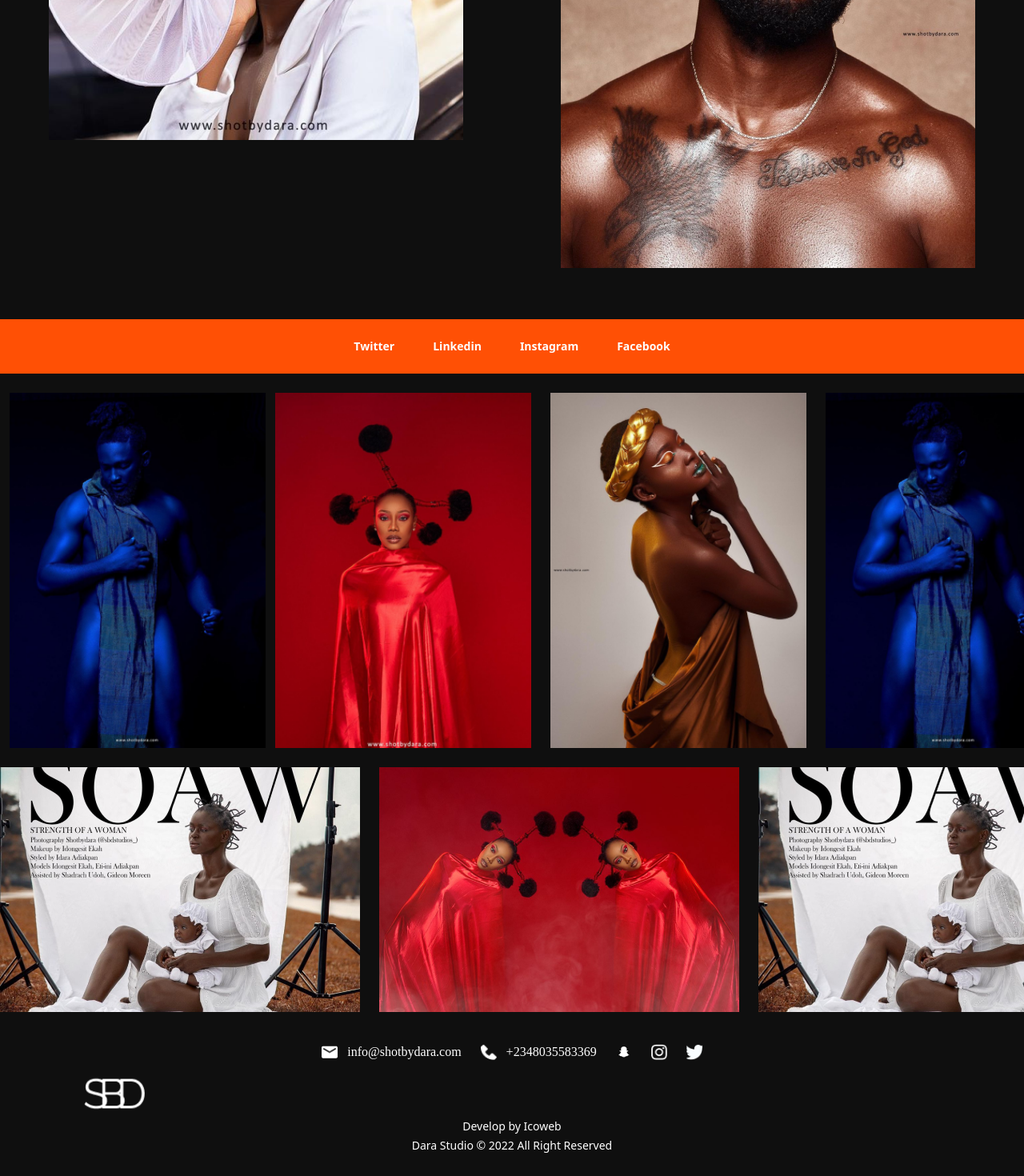
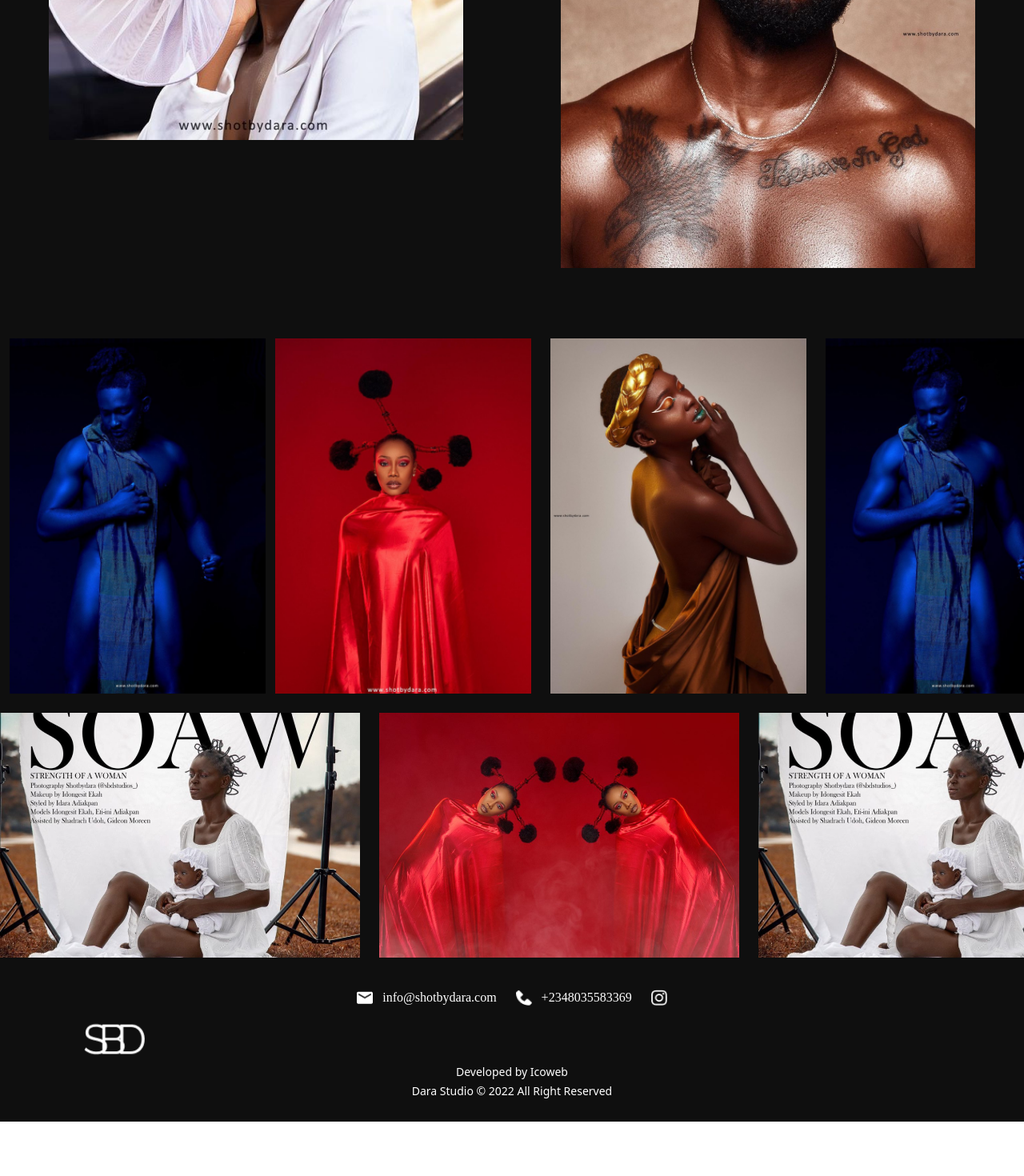
Before and after one commit to egileekada/dara-studio, a Next.js app: page / in a window 1280 px wide. Shown: the part 3363-4833 px from the top of the page at 80% size. After the commit the page ends 4765 px from the top, so only its background shows below. Built offline with nearby package versions, Linux system fonts and the light colour scheme.

Commit message:
update on  personal information

```diff
--- a/components/footer.tsx
+++ b/components/footer.tsx
@@ -18,14 +18,14 @@ export default function Footer(){
                     </div>
                 </div>
                 <div className=" flex items-center lg:flex-row flex-col " >
-                    <button onClick={()=> Router.push("#")} className="lg:mx-3 my-3" ><img alt="footer" src="/images/Snapchat.png" className=" w-5 h-5 "  /></button>
+                    {/* <button onClick={()=> Router.push("#")} className="lg:mx-3 my-3" ><img alt="footer" src="/images/Snapchat.png" className=" w-5 h-5 "  /></button> */}
                     <button onClick={()=> Router.push("http://instagram.com/sbdstudios_")} className="lg:mx-3 my-3" ><img alt="footer" src="/images/Instagram.png" className=" w-5 h-5 "  /></button>
-                    <button onClick={()=> Router.push("#")} className="lg:mx-3 my-3" ><img alt="footer" src="/images/Twitter.png" className=" w-5 h-5 "  /></button>
+                    {/* <button onClick={()=> Router.push("#")} className="lg:mx-3 my-3" ><img alt="footer" src="/images/Twitter.png" className=" w-5 h-5 "  /></button> */}
                 </div>
             </div>
             <img alt="footer" src="/images/sbd.png" className=" w-20 ml-20 lg:flex hidden "  />
             <div className=" w-full flex flex-col lg:mt-0 mt-10 items-center  " >
-                <button onClick={()=> Router.push("#")} className="NotoSan-400 text-sm " >Develop by Icoweb</button>
+                <button onClick={()=> Router.push("#")} className="NotoSan-400 text-sm " >Developed by Icoweb</button>
                 <p className="NotoSan-400 text-sm mt-1 " >Dara Studio © 2022 All Right Reserved</p>
             </div>
         </div>
--- a/pages/index.tsx
+++ b/pages/index.tsx
@@ -78,12 +78,12 @@ I shoot for a great variety of projects, doing Portrait, Fashion, Beauty and Doc
           {/* <Image src="/images/Four.png" width={518} height={584} /> */}
         </div>
       </div>
-      <div className=' w-full flex text-white bg-[#FF5005] justify-center items-center py-6  ' >
+      {/* <div className=' w-full flex text-white bg-[#FF5005] justify-center items-center py-6  ' >
         <button onClick={()=> Router.push("#")} className=' NotoSan-600 mx-3 text-sm lg:mx-6 cursor-pointer ' >Twitter</button>
         <button onClick={()=> Router.push("#")} className=' NotoSan-600 mx-3 text-sm lg:mx-6 cursor-pointer ' >Linkedin</button>
         <button onClick={()=> Router.push("http://instagram.com/sbdstudios_")} className=' NotoSan-600 mx-3 text-sm lg:mx-6 cursor-pointer ' >Instagram</button>
         <button onClick={()=> Router.push("#")} className=' NotoSan-600 mx-3 text-sm lg:mx-6 cursor-pointer ' >Facebook</button>
-      </div>
+      </div> */}
       <div className=' w-auto py-6 dashboardslide overflow-x-auto flex  items-center' >
         <div>
           <div className=' w-40 lg:w-80 ml-3 ' >
```
